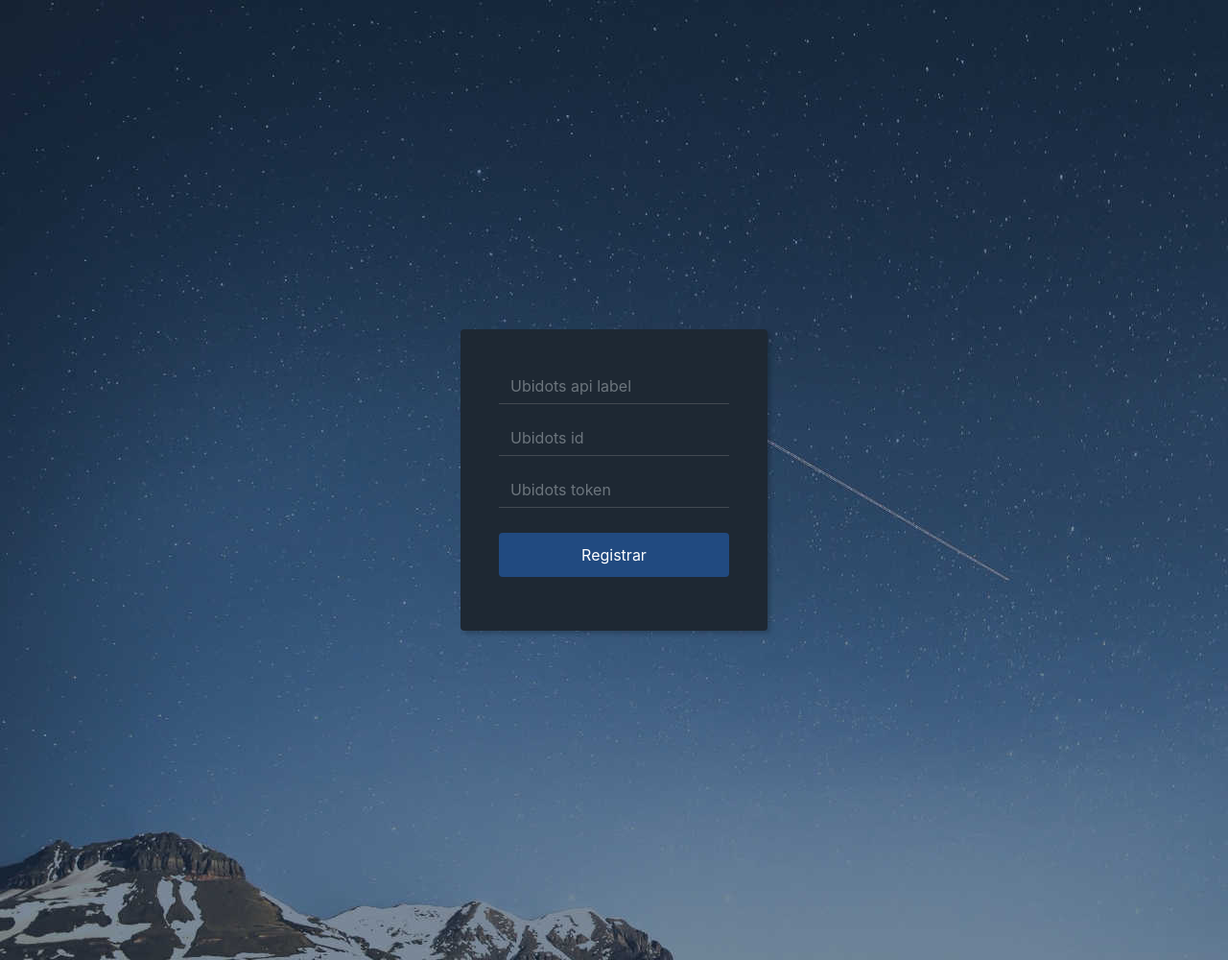
After one commit to AllanCastro24/computacion-ubicua, a Flask app: page /registerdevices in a window 1280 px wide. The commit adds this page. Shown: the whole page at 96% size. Run offline with Flask 2, Linux system fonts and the light colour scheme; some libraries are stand-ins or nearby versions.

Commit message:
agregar dispositivo y variable

```diff
--- a/main.py
+++ b/main.py
@@ -5,17 +5,25 @@ import sqlite3
 conexion = sqlite3.connect('iot.db', check_same_thread=False)
 app = Flask(__name__)
 
+#LOGIN
 @app.route('/', methods=['GET','POST'])
 def index():
    error = ""
    if request.method == 'POST':
-      if request.form['username'] != 'admin' or request.form['password'] != 'admin':
+      if request.form['username'] == '' or request.form['password'] == '':
          error = "Datos incorrectos. Intente de nuevo"
       else:
-         return render_template('dashboard.html')
+         cursor = conexion.cursor()
+         cursor.execute('SELECT * FROM usuarios WHERE user == ? AND pass == ?',(request.form['username'],request.form['password']))
+         if cursor.fetchone() is not None:
+            registro = cursor.fetchall()
+            return redirect('/home/'+registro[0])
+         else:
+            error = "El usuario no existe"
 
    return render_template('login.html',error=error)
 
+#REGISTRO
 @app.route('/registro', methods=['GET','POST'])
 def registro():
    error = ""
@@ -28,15 +36,51 @@ def registro():
             cursor.execute("INSERT INTO usuarios (id_user,user, pass, mail, api_key, token, ubidots_app, num_telefono) VALUES(null,?, ?, ?, ?, ?, ?, ?)",(request.form['username'],request.form['password'],request.form['mail'],request.form['api_key'],request.form['token'],request.form['ubidots_app'],request.form['telefono']))
             conexion.commit()
             api = ApiClient(request.form['api_key'])
-            return render_template('dashboard.html')
+            return redirect('/home/'+str(4))
       else:
          error = "Aun faltan datos por capturar"
 
    return render_template('registro.html',error=error)
 
-@app.route('/home')
-def home():
-   return render_template('dashboard.html')
+#HOME
+@app.route('/home/<id>', methods=['GET','POST'])
+def home(id):
+   cursor = conexion.cursor()
+   cursor.execute('SELECT * FROM dispositivos WHERE usuario == ?',id)
+   datos = cursor.fetchall()
+   return render_template('dashboard.html',dispositivos=datos)
+
+#REGISTRAR DEVICE
+@app.route('/registerdevices', methods=['GET','POST'])
+def registrardevices():
+   error = ""
+   id=4
+   if request.method == 'POST':
+      if request.form['api_label'] != '' or request.form['id_ubidots'] != '' or request.form['token'] != '':
+            cursor = conexion.cursor()
+            cursor.execute("INSERT INTO dispositivos (id_device, api_label, id_ubidots, token, usuario) VALUES(null,?, ?, ?, ?)",(request.form['api_label'],request.form['id_ubidots'],request.form['token'],id))
+            conexion.commit()
+            return redirect('/home/'+str(id))
+      else:
+         error = "Aun faltan datos por capturar"
+
+   return render_template('dispositivos.html',error=error)
+
+#REGISTRAR VARIABLES
+@app.route('/registervariable', methods=['GET','POST'])
+def registrarvariable():
+   id=1
+   error = ""
+   if request.method == 'POST':
+      if request.form['api_label'] != '' or request.form['id_ubidots'] != '' or request.form['dispositivo'] != '' or request.form['tipo_modulo'] != '':
+            cursor = conexion.cursor()
+            cursor.execute("INSERT INTO variables (id_variable, api_label, id_ubidots, dispositivo, tipo_modulo) VALUES(null,?, ?, ?, ?)",(request.form['api_label'],request.form['id_ubidots'],id,request.form['tipo_modulo']))
+            conexion.commit()
+            return redirect('/home/'+str(id))
+      else:
+         error = "Aun faltan datos por capturar"
+
+   return render_template('register_variable.html',error=error)
 
 @app.route('/frecuencia')
 def frecuencia():
--- /dev/null
+++ b/templates/dispositivos.html
@@ -0,0 +1,42 @@
+<!DOCTYPE html>
+<html>
+
+<head>
+    <meta charset="utf-8">
+    <meta name="viewport" content="width=device-width, initial-scale=1.0, shrink-to-fit=no">
+    <title>Computacion ubicua</title>
+    <link rel="stylesheet" href="static/bootstrap/css/bootstrap.min.css">
+    <link rel="stylesheet" href="static/fonts/ionicons.min.css">
+    <link rel="stylesheet" href="static/css/Login-Form-Dark.css">
+    <link rel="stylesheet" href="static/css/styles.css">
+    <link rel="shortcut icon" href="static/image/raspi.png" />
+    <script src="https://code.iconify.design/1/1.0.7/iconify.min.js"></script>
+    <style>
+    div {
+      -webkit-user-select: none; /* Safari */
+      -ms-user-select: none; /* IE 10+ and Edge */
+      user-select: none; /* Standard syntax */
+    }
+    </style>
+</head>
+
+<body>
+
+    <div class="login-dark" style="background: #475d62 url(static/image/star-sky.jpg);">
+        <form action="" method="post">
+            <h2 class="sr-only">Registrar Mis Dispositivos</h2>
+
+            <div class="form-group"><input class="form-control" type="text" name="api_label" placeholder="Ubidots api label" required></div>
+            <div class="form-group"><input class="form-control" type="text" name="id_ubidots" placeholder="Ubidots id" required></div>
+            <div class="form-group"><input class="form-control" type="text" name="token" placeholder="Ubidots token" required></div>
+
+            <div class="form-group"><button class="btn btn-primary btn-block" type="submit" value>Registrar</button></div>
+            <div class="form-group"><p style="color: red;">{{error}} </p></div>
+    	</form>
+    </div>
+    <script src="static/js/jquery.min.js"></script>
+    <script src="static/bootstrap/js/bootstrap.min.js"></script>
+
+</body>
+
+</html>
--- a/templates/frecuencia.html
+++ b/templates/frecuencia.html
@@ -84,7 +84,7 @@
                     <h1 class="h2">Frecuencia</h1>
                     <div class="btn-toolbar mb-2 mb-md-0">
                         <div class="btn-group me-2">
-                            <button type="button" class="btn btn-sm btn-outline-secondary">Agregar variable</button>
+                            <button type="button" class="btn btn-sm btn-outline-secondary"><a style="color:black;" class="nav-link" href="/registervariable">Agregar variable</a></button>
                         </div>
                     </div>
                 </div>
--- a/templates/humedad.html
+++ b/templates/humedad.html
@@ -84,7 +84,7 @@
                     <h1 class="h2">Humedad</h1>
                     <div class="btn-toolbar mb-2 mb-md-0">
                         <div class="btn-group me-2">
-                            <button type="button" class="btn btn-sm btn-outline-secondary">Agregar variable</button>
+                            <button type="button" class="btn btn-sm btn-outline-secondary"><a style="color:black;" class="nav-link" href="/registervariable">Agregar variable</a></button>
                         </div>
                     </div>
                 </div>
--- a/templates/presion.html
+++ b/templates/presion.html
@@ -84,7 +84,7 @@
                     <h1 class="h2">Presiòn</h1>
                     <div class="btn-toolbar mb-2 mb-md-0">
                         <div class="btn-group me-2">
-                            <button type="button" class="btn btn-sm btn-outline-secondary">Agregar variable</button>
+                            <button type="button" class="btn btn-sm btn-outline-secondary"><a style="color:black;" class="nav-link" href="/registervariable">Agregar variable</a></button>
                         </div>
                         <button type="button" class="btn btn-sm btn-outline-secondary dropdown-toggle">
                             <span data-feather="calendar"></span>
--- a/templates/temperatura.html
+++ b/templates/temperatura.html
@@ -84,7 +84,7 @@
                     <h1 class="h2">Temperatura</h1>
                     <div class="btn-toolbar mb-2 mb-md-0">
                         <div class="btn-group me-2">
-                            <button type="button" class="btn btn-sm btn-outline-secondary">Agregar variable</button>
+                            <button type="button" class="btn btn-sm btn-outline-secondary"><a style="color:black;" class="nav-link" href="/registervariable">Agregar variable</a></button>
                         </div>
                     </div>
                 </div>
--- a/templates/voltaje.html
+++ b/templates/voltaje.html
@@ -84,7 +84,7 @@
                     <h1 class="h2">Voltaje</h1>
                     <div class="btn-toolbar mb-2 mb-md-0">
                         <div class="btn-group me-2">
-                            <button type="button" class="btn btn-sm btn-outline-secondary">Agregar variable</button>
+                            <button type="button" class="btn btn-sm btn-outline-secondary"><a style="color:black;" class="nav-link" href="/registervariable">Agregar variable</a></button>
                         </div>
                     </div>
                 </div>
```
Also changed, not shown: templates/dashboard.html (+24 -3 lines), templates/register_variable.html (added, +51 -0 lines), iot.db.
